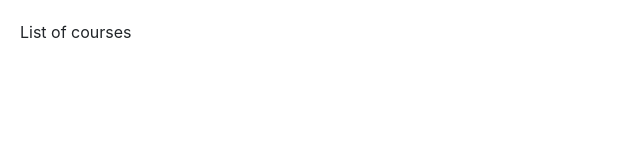
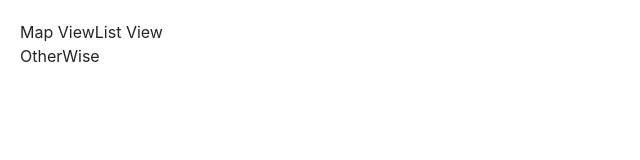
Before and after one commit to TimirKundu/hello-world-angular, an Angular app: page / in a window 1280 px wide. Shown: the top 160 px of the page, without its empty margins (0-640 px from the left). Built offline with nearby package versions, Linux system fonts and the light colour scheme.

Commit message:
ng switch case

```diff
--- a/package.json
+++ b/package.json
@@ -21,7 +21,7 @@
     "@angular/platform-browser": "^5.2.0",
     "@angular/platform-browser-dynamic": "^5.2.0",
     "@angular/router": "^5.2.0",
-    "bootstrap": "^4.1.0",
+    "bootstrap": "^4.1.1",
     "core-js": "^2.4.1",
     "rxjs": "^5.5.6",
     "zone.js": "^0.8.19"
--- a/src/app/app.component.html
+++ b/src/app/app.component.html
@@ -1,10 +1,12 @@
 
-<div *ngIf="courses.length > 0; then coursesList else noCourses"> </div>
 
-<ng-template #coursesList>
-    List of courses
-</ng-template>
+<ul class="nav nav-pills">
+    <li [class.active]="viewMode == 'map'"><a (click)="viewMode = 'map'">Map View</a></li>
+    <li [class.active]="viewMode == 'list'"><a (click)="viewMode = 'list'"></a>List View</li>
+</ul>
 
-<ng-template #noCourses>
-    No courses yet
-</ng-template>
+<div [ngSwitch]="viewMode">
+    <div *ngSwitchCase="'map'">Map View content</div>
+    <div *ngSwitchCase="'list'">List View content</div>
+    <div *ngSwitchDefault>OtherWise</div>
+</div>
--- a/src/app/app.component.ts
+++ b/src/app/app.component.ts
@@ -6,7 +6,5 @@
   styleUrls: ['./app.component.css']
 })
 export class AppComponent {
-  title: string
-
-  courses = [1, 2];
+  viewMode = 'mtyuygjygjap';
 }
```
Also changed, not shown: .angular-cli.json, 1 other file (tests, documents, lock files or other folders).
